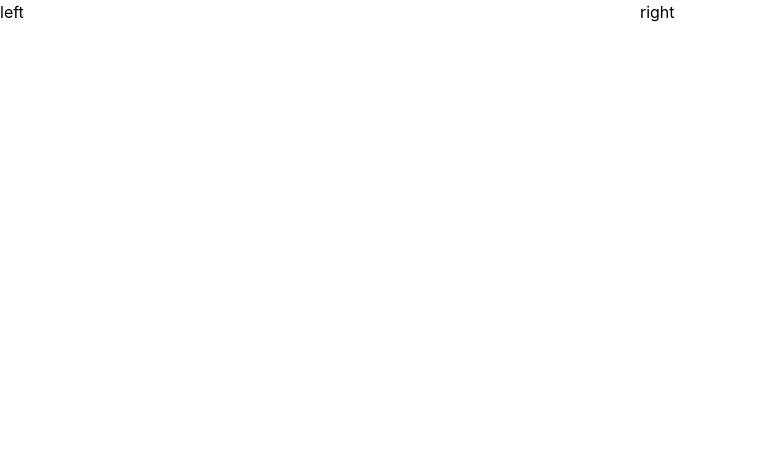
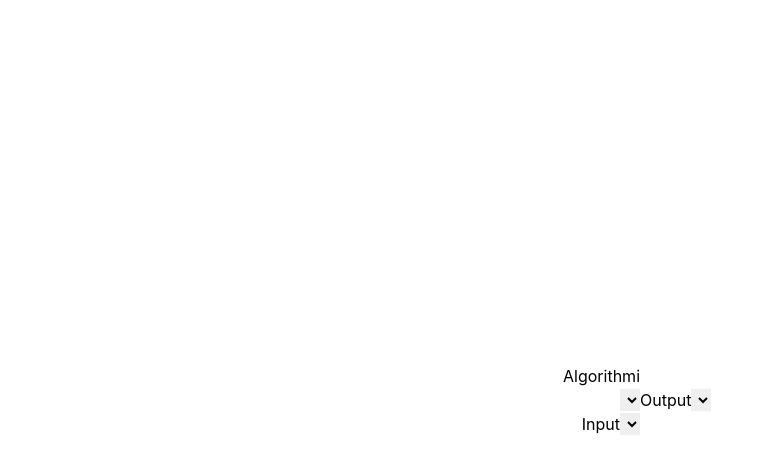
Before and after one commit to tian-im/1rm.tian.im, a React (Create React App) app: page / in a window 1280 px wide. Shown: the top 474 px of the page, without its empty margins (0-773 px from the left). Built offline with nearby package versions, Linux system fonts and the light colour scheme.

Commit message:
chore: add basic components Algorithm Input Output

```diff
--- a/src/App.js
+++ b/src/App.js
@@ -1,12 +1,20 @@
 import React from 'react';
 import './App.scss';
 import './styles/tailwind.css';
+import Algorithm from './components/Algorithm/Algorithm';
+import Input from './components/Input/Input';
+import Output from './components/Output/Output';
 
 function App() {
   return (
-    <div className="flex mb-4">
-      <div className="w-1/2">left</div>
-      <div className="w-1/2">right</div>
+    <div className="flex content-center h-full">
+      <div className="w-1/2 self-center text-right">
+        <Algorithm></Algorithm>
+        <Input></Input>
+      </div>
+      <div className="w-1/2 self-center text-left">
+        <Output></Output>
+      </div>
     </div>
   );
 }
--- a/src/App.scss
+++ b/src/App.scss
@@ -1,3 +1,7 @@
+html, body {
+  height: 100%;
+}
+
 body {
   margin: 0;
   font-family: -apple-system, BlinkMacSystemFont, 'Segoe UI', 'Roboto', 'Oxygen',
@@ -12,41 +16,6 @@ code {
     monospace;
 }
 
-.App {
-  text-align: center;
+#root {
+  height: 100%;
 }
-
-.App-logo {
-  height: 40vmin;
-  pointer-events: none;
-}
-
-@media (prefers-reduced-motion: no-preference) {
-  .App-logo {
-    animation: App-logo-spin infinite 20s linear;
-  }
-}
-
-.App-header {
-  background-color: #282c34;
-  min-height: 100vh;
-  display: flex;
-  flex-direction: column;
-  align-items: center;
-  justify-content: center;
-  font-size: calc(10px + 2vmin);
-  color: white;
-}
-
-.App-link {
-  color: #61dafb;
-}
-
-@keyframes App-logo-spin {
-  from {
-    transform: rotate(0deg);
-  }
-  to {
-    transform: rotate(360deg);
-  }
-}
--- /dev/null
+++ b/src/components/Algorithm/Algorithm.js
@@ -0,0 +1,19 @@
+import React from 'react';
+import './Algorithm.scss';
+
+function Algorithm() {
+  return (
+    <div className="">
+      <label className="">
+        <span className="block">
+          <span className="">Algorithm</span>
+          <span className="">i</span>
+        </span>
+        <select className="">
+        </select>
+      </label>
+    </div>
+  );
+}
+
+export default Algorithm;
--- /dev/null
+++ b/src/components/Input/Input.js
@@ -0,0 +1,16 @@
+import React from 'react';
+import './Input.scss';
+
+function Input() {
+  return (
+    <div className="">
+      <label className="">
+        <span className="">Input</span>
+        <select className="">
+        </select>
+      </label>
+    </div>
+  );
+}
+
+export default Input;
--- /dev/null
+++ b/src/components/Output/Output.js
@@ -0,0 +1,16 @@
+import React from 'react';
+import './Output.scss';
+
+function Output() {
+  return (
+    <div className="">
+      <label className="">
+        <span className="">Output</span>
+        <select className="">
+        </select>
+      </label>
+    </div>
+  );
+}
+
+export default Output;
```
Also changed, not shown: src/components/Algorithm/Algorithm.scss (added), src/components/Input/Input.scss (added), src/components/Output/Output.scss (added).
